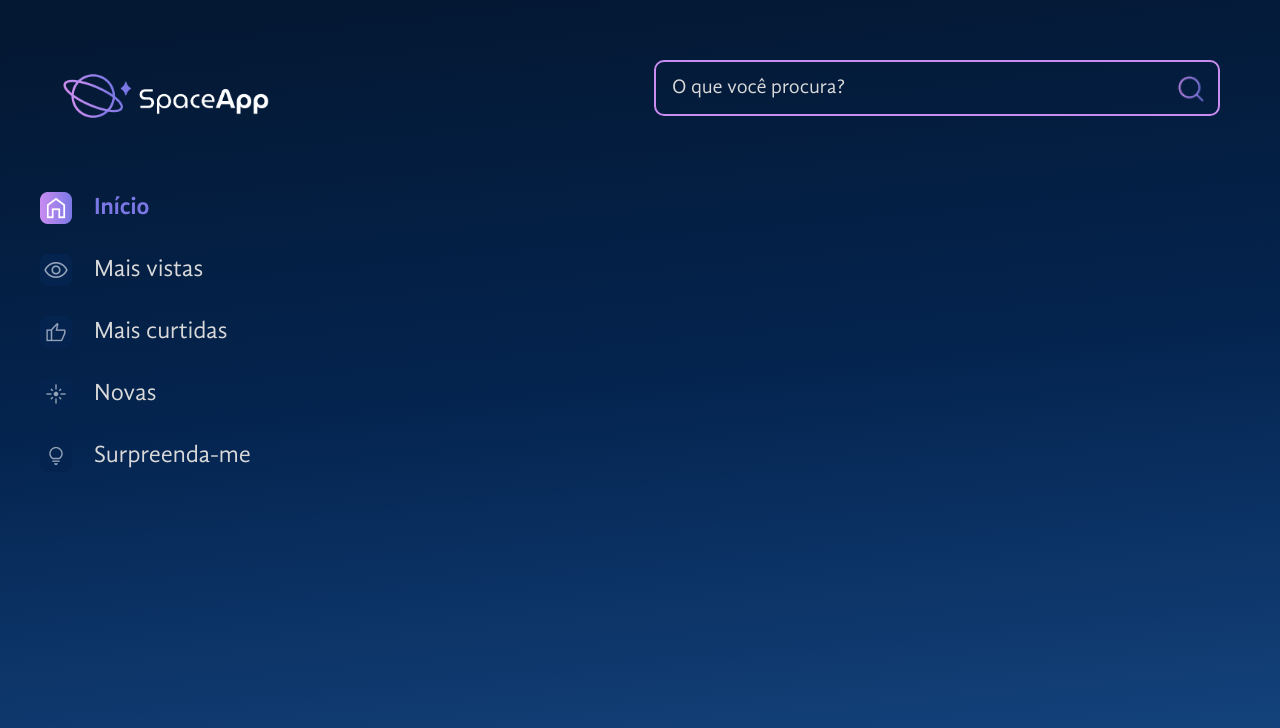
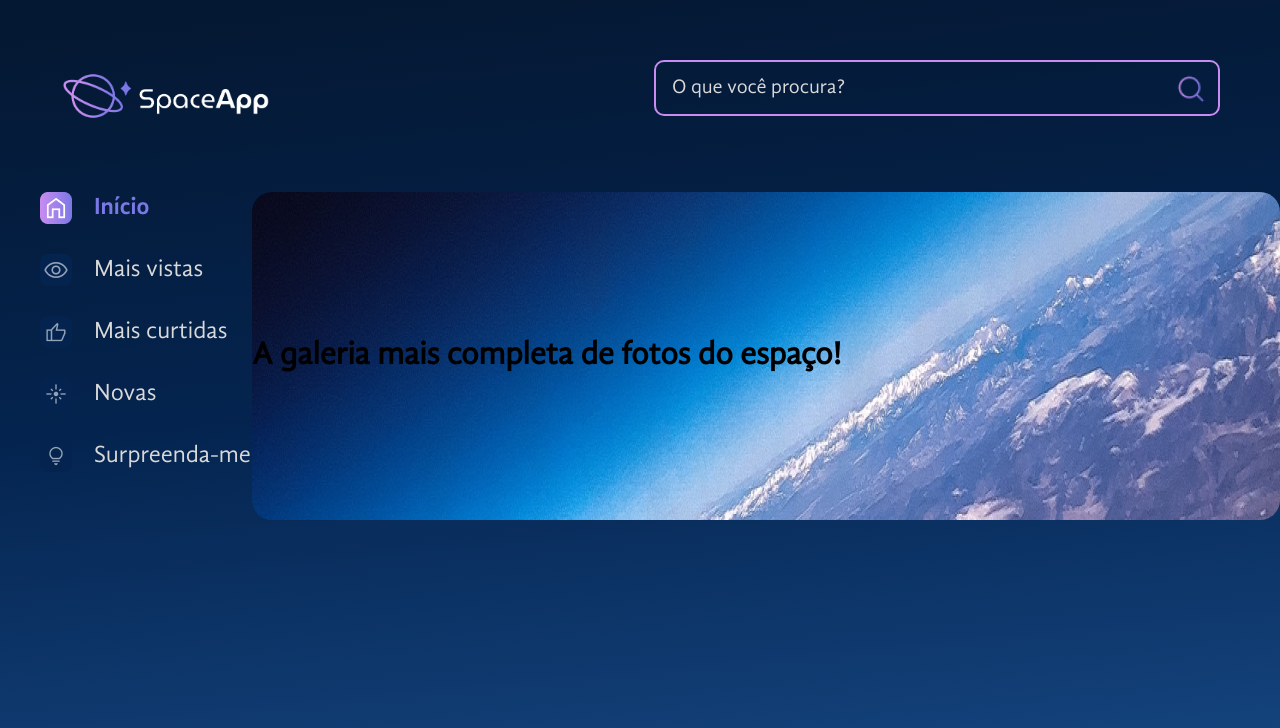
Before and after one commit to SamillyNunes/space-app, a React (Vite) app: page / in a window 1280 px wide. Shown: the top 728 px of the page. Built offline with nearby package versions, Linux system fonts and the light colour scheme.

Commit message:
feat: banner component created

```diff
--- a/src/App.jsx
+++ b/src/App.jsx
@@ -2,6 +2,7 @@ import styled from "styled-components";
 import GlobalStyles from "./components/GlobalStyles";
 import Header from "./components/Header";
 import SideBar from "./components/SideBar";
+import Banner from "./components/Banner";
 
 const GradientBackground = styled.div`
   background: linear-gradient(
@@ -15,11 +16,20 @@ const GradientBackground = styled.div`
 `;
 
 function App() {
-  return <GradientBackground>
-    <GlobalStyles />
-    <Header />
-    <SideBar />
-  </GradientBackground>;
+  return (
+    <GradientBackground>
+      <GlobalStyles />
+      <Header />
+      <main style={{ display: "flex" }}>
+        <SideBar />
+
+        <Banner
+          title="A galeria mais completa de fotos do espaço!"
+          backgroundImg={'/images/earth.png'}
+        />
+      </main>
+    </GradientBackground>
+  );
 }
 
 export default App;
--- /dev/null
+++ b/src/components/Banner/index.jsx
@@ -0,0 +1,24 @@
+import styled from "styled-components";
+
+const FigureStyled = styled.figure`
+    background-image: ${props => `url(${props.$backgroundImage})`};
+    background-repeat: no-repeat;
+    background-size: cover;
+    display: flex;
+    flex-grow: 1;
+    align-items: center;
+    min-height: 328px;
+    margin: 0;
+    border-radius: 20px;
+    max-width: 100%;
+`;
+
+const Banner = ({title, backgroundImg}) => {
+    return (
+        <FigureStyled $backgroundImage={backgroundImg} >
+            <h1>{title}</h1>
+        </FigureStyled>
+    );
+}
+
+export default Banner;
```
Also changed, not shown: public/images/earth.png (added).
